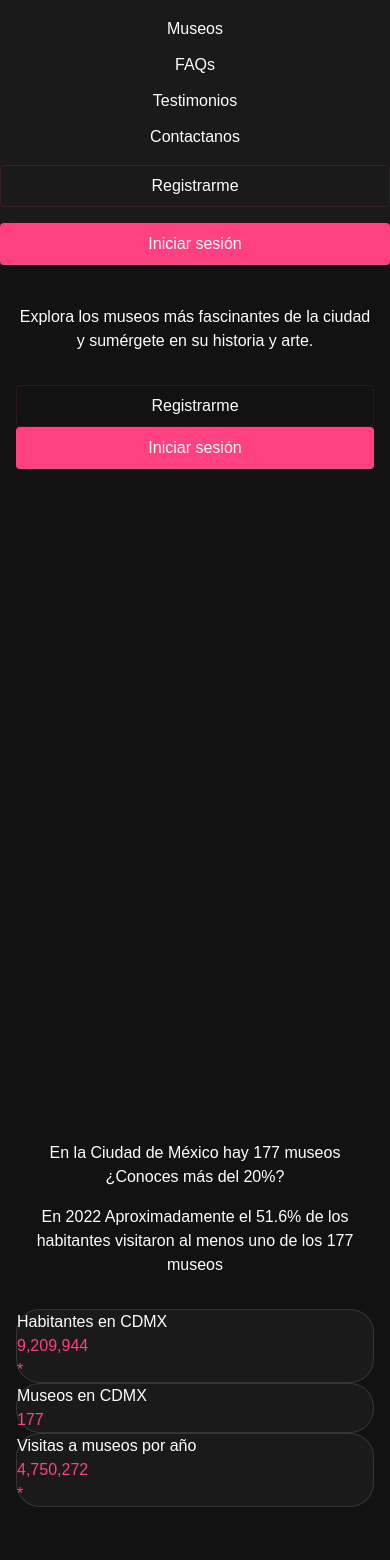
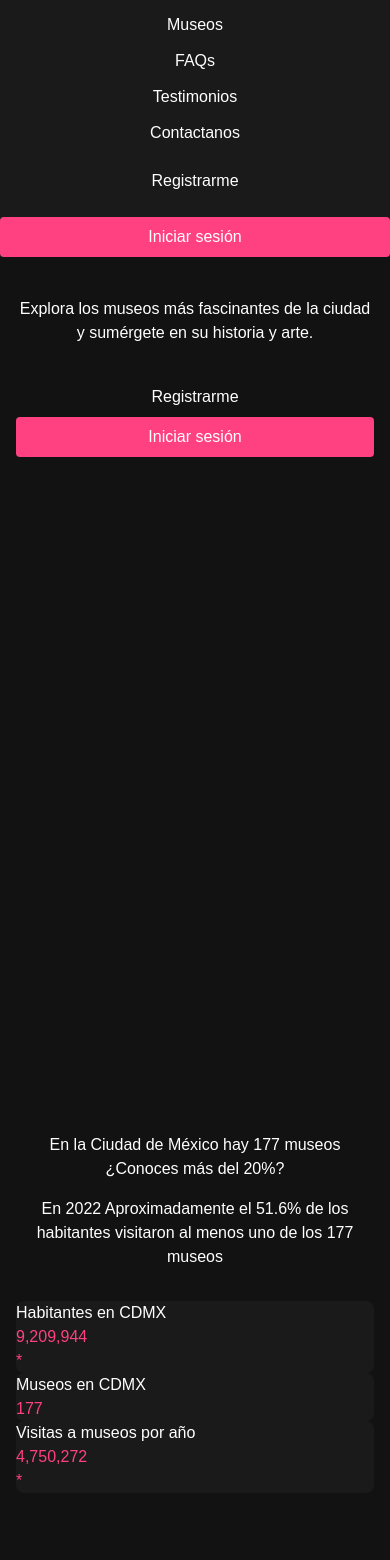
Before and after one commit to hdev07/musion-vue, a Vue app: page / in a window 390 px wide. Shown: the part 432-1992 px from the top of the page. Built offline with nearby package versions, Linux system fonts and the light colour scheme.

Commit message:
Fixes add vuetify

```diff
--- a/src/components/common/ButtonCommon.vue
+++ b/src/components/common/ButtonCommon.vue
@@ -1,6 +1,6 @@
 <script setup lang="ts">
 const props = defineProps({
-  to: { type: String, required: true },
+  to: { type: String, default: '#' },
   text: { type: String, required: true },
   bgPrimary: { type: Boolean, default: false },
   hBgTransparent: { type: Boolean, default: false },
@@ -21,7 +21,7 @@ const props = defineProps({
         hidden: props?.hidden,
         'sm:block': props?.smBlock
       }"
-      class="block w-full rounded border border-primary px-5 py-2 text-sm text-white text-center hover:shadow-xl"
+      class="block w-full rounded border-2 border-primary px-5 py-2 text-sm text-white text-center hover:shadow-xl"
     >
       {{ props?.text }}
     </div>
--- a/src/components/common/CardCommon.vue
+++ b/src/components/common/CardCommon.vue
@@ -11,7 +11,7 @@ const props = defineProps({
 <template>
   <div
     v-if="props.icon === '' && props.stars === ''"
-    class="block rounded-xl border border-pink-500/10 p-8 transition bg-secondary hover:shadow-xl hover:border-pink-500/30 hover:shadow-pink-500/30"
+    class="block rounded-lg border-1 p-8 transition bg-secondary hover:shadow-xl hover:shadow-primary/30"
   >
     <div class="text-xl font-bold text-white">{{ props?.title }}</div>
     <div class="text-4xl font-extrabold text-primary md:text-3xl flex">
@@ -21,7 +21,7 @@ const props = defineProps({
   </div>
   <div
     v-else-if="props.icon"
-    class="block rounded-xl border border-pink-500/10 p-8 transition bg-secondary hover:shadow-xl hover:border-pink-500/30 hover:shadow-pink-500/30"
+    class="block rounded-lg border-1 p-8 transition bg-secondary hover:shadow-xl hover:shadow-primary/30"
   >
     <vue-feather :type="props?.icon" stroke="#FF4081" size="2.5rem"></vue-feather>
     <h2 class="mt-4 text-xl font-bold text-white">
@@ -33,7 +33,7 @@ const props = defineProps({
   </div>
   <div
     v-else-if="props.stars"
-    class="block rounded-xl border border-pink-500/10 p-8 transition bg-secondary hover:shadow-xl hover:border-pink-500/30 hover:shadow-pink-500/30"
+    class="block rounded-lg border-1 p-8 transition bg-secondary hover:shadow-xl hover:shadow-primary/30"
   >
     <div class="flex items-center gap-4">
       <img :src="props?.img" alt="Man" class="h-16 w-16 rounded-full object-cover" />
--- a/src/components/landing/NavbarLanding.vue
+++ b/src/components/landing/NavbarLanding.vue
@@ -65,7 +65,9 @@ onMounted(() => {
       <a class="block" href="#Home">
         <Logo class="w-32" :currentFill="'#FF4081'" />
       </a>
-      <div class="flex flex-1 items-center justify-end md:justify-between">
+      <div
+        class="flex flex-1 items-center justify-end sm:justify-end md:justify-between lg:justify-between"
+      >
         <nav class="hidden md:block mr-4">
           <ul class="flex items-center gap-6 text-sm md:gap-3">
             <li v-for="link in Links" :key="link.title">
```
